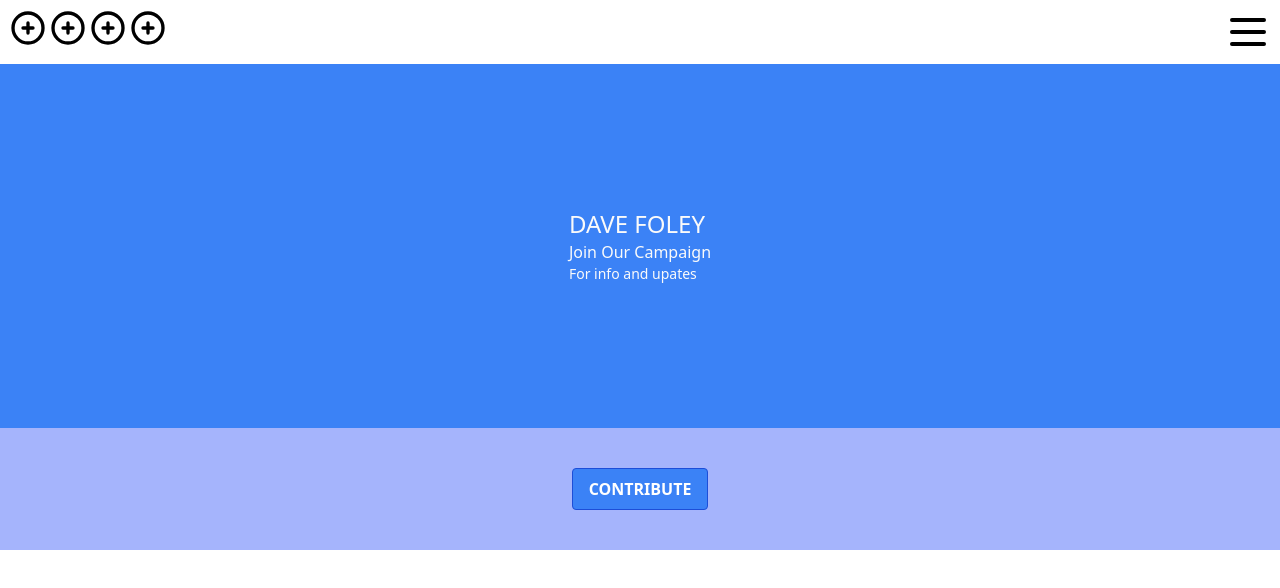
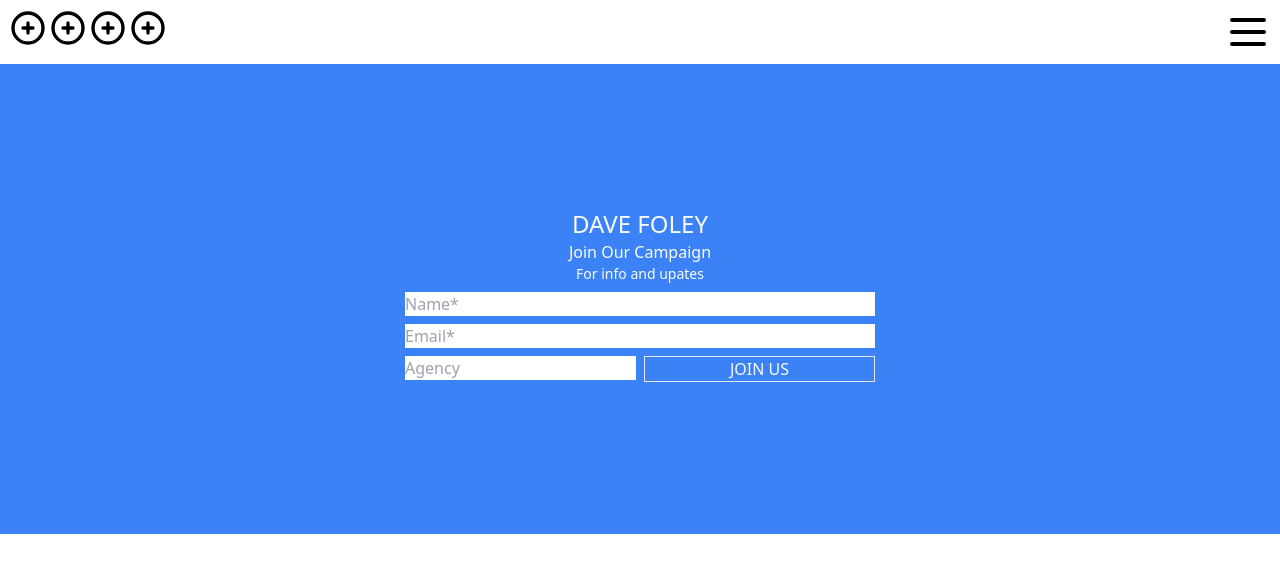
Before and after one commit to rstott87/Foley_Campaign, a React (Vite) app: page / in a window 1280 px wide. Shown: the top 588 px of the page. Built offline with nearby package versions, Linux system fonts and the light colour scheme.

Commit message:
main form style in grid

```diff
--- a/src/App.jsx
+++ b/src/App.jsx
@@ -3,7 +3,8 @@ import logo from './logo.svg'
 import './App.css'
 import NavBar from './components/NavBar'
 import MainSection from './components/MainSetion'
-import ContributeButton from './components/UI/ContributeButton'
+import Button from './components/UI/Button'
+import EmailForm from './components/EmailForm'
 
 function App() {
   const [count, setCount] = useState(0)
@@ -12,9 +13,6 @@ function App() {
     <div className="App">
       <NavBar/>
       <MainSection/>
-
-        <ContributeButton/>
-
     </div>
   )
 }
--- a/src/components/EmailForm.jsx
+++ b/src/components/EmailForm.jsx
@@ -0,0 +1,59 @@
+import { useState } from "react";
+import Button from "./UI/Button";
+
+function EmailForm() {
+    const [enteredname, setEnteredName] = useState();
+    const [enteredEmail, setEnteredEmail] = useState();
+    const [enteredAgency, setEnteredAgency] = useState();
+
+    const emailChangeHandler = (e) => {
+        setEnteredEmail(e.target.value);
+    }
+
+    const nameChangeHandler = (e) => {
+        setEnteredName(e.target.value);
+    }
+
+    const agencyChangeHandler = (e) => {
+        setEnteredAgency(e.target.value);
+    }
+
+    return (
+        <form className="">
+            <div className="grid grid-cols-2 gap-2 p-2">
+                <div className="input-holder col-span-2">
+                    <input
+                        className="min-w-full"
+                        type="text"
+                        onChange={nameChangeHandler}
+                        value={enteredname}
+                        placeholder={"Name*"}
+                    />
+                </div>
+                <div className="input-holder col-span-2">
+                    <input type="text"
+                        className="min-w-full"
+                        onChange={emailChangeHandler}
+                        value={enteredEmail}
+                        placeholder={"Email*"}
+                    />
+                </div>
+                <div className="input-holder ">
+                    <input type="text"
+                        onChange={agencyChangeHandler}
+                        value={enteredAgency}
+                        placeholder={"Agency"}
+                    />
+                </div>
+                <div>
+                    <input type="submit"
+                        className="border mid w-full"
+                        value="JOIN US"
+                    />
+                </div>
+            </div>
+        </form>
+    )
+}
+
+export default EmailForm;
--- a/src/components/MainSetion.jsx
+++ b/src/components/MainSetion.jsx
@@ -1,11 +1,14 @@
+import EmailForm from "./EmailForm"
+
 function MainSection() {
 
     return (
-        <div className="flex justify-center bg-blue-500">
-            <div className="flex-col justify-center my-36 text-bold text-neutral-50">
-                <p className="text-2xl">DAVE FOLEY</p>
-                <p className="">Join Our Campaign</p>
-                <p className="text-sm">For info and upates</p>
+        <div className="main-section flex justify-center bg-blue-500">
+            <div className="my-36 text-bold text-neutral-50">
+                <p className="text-center text-2xl">DAVE FOLEY</p>
+                <p className="text-center">Join Our Campaign</p>
+                <p className="text-center text-sm">For info and upates</p>
+                  <EmailForm/>
             </div>
         </div>
     )
--- a/src/components/NavBar.jsx
+++ b/src/components/NavBar.jsx
@@ -3,7 +3,7 @@ import SocialsContainer from "./SocialsContainer";
 
 function NavBar() {
     return (
-        <div className=" flex justify-between h-auto p-2 max-w-7xl" >
+        <div className="nav-bar flex justify-between p-2 max-w-7xl" >
             <SocialsContainer />
             <MenuButton />
         </div>
--- a/src/components/SocialsContainer.jsx
+++ b/src/components/SocialsContainer.jsx
@@ -2,7 +2,7 @@ import SocialsItem from "./UI/SocialsItem";
 function SocialsContainer() {
 
     return (
-    <div className="flex bg-white w-80">
+    <div className="socials-container flex bg-white w-80">
         <SocialsItem/>
         <SocialsItem/>
         <SocialsItem/>
--- a/src/components/UI/ContributeButton.jsx
+++ b/src/components/UI/Button.jsx
@@ -1,11 +1,11 @@
-function ContributeButton() {
+function Button(props) {
     return (
         <div className="bg-indigo-300 flex justify-center py-10">
             <button class="bg-blue-500 hover:bg-blue-700 text-white font-bold py-2 px-4 border border-blue-700 rounded">
-                CONTRIBUTE
+                {props.text}
             </button>
         </div>
     )
 }
 
-export default ContributeButton;
+export default Button;
--- a/src/components/UI/MenuButton.jsx
+++ b/src/components/UI/MenuButton.jsx
@@ -1,7 +1,7 @@
 
 function MenuButton() {
-    return <div>
-        <svg xmlns="http://www.w3.org/2000/svg" className="h-12 w-12" fill="none" viewBox="0 0 24 24" stroke="currentColor" strokeWidth={2}>
+    return <div className="menu-container">
+        <svg xmlns="http://www.w3.org/2000/svg" className="menu-button h-12 w-12" fill="none" viewBox="0 0 24 24" stroke="currentColor" strokeWidth={2}>
             <path strokeLinecap="round" strokeLinejoin="round" d="M4 6h16M4 12h16M4 18h16" />
         </svg>
     </div>
--- a/src/components/UI/SocialsItem.jsx
+++ b/src/components/UI/SocialsItem.jsx
@@ -1,7 +1,7 @@
 function SocialsItem() {
 
     return (
-        <div className="w-50 h-50">
+        <div className="socials w-50 h-50">
             <svg xmlns="http://www.w3.org/2000/svg" className="h-10 w-10" fill="none" viewBox="0 0 24 24" stroke="currentColor" strokeWidth={2}>
                 <path strokeLinecap="round" strokeLinejoin="round" d="M12 9v3m0 0v3m0-3h3m-3 0H9m12 0a9 9 0 11-18 0 9 9 0 0118 0z" />
             </svg>
```
Also changed, not shown: 1 other file (tests, documents, lock files or other folders).
